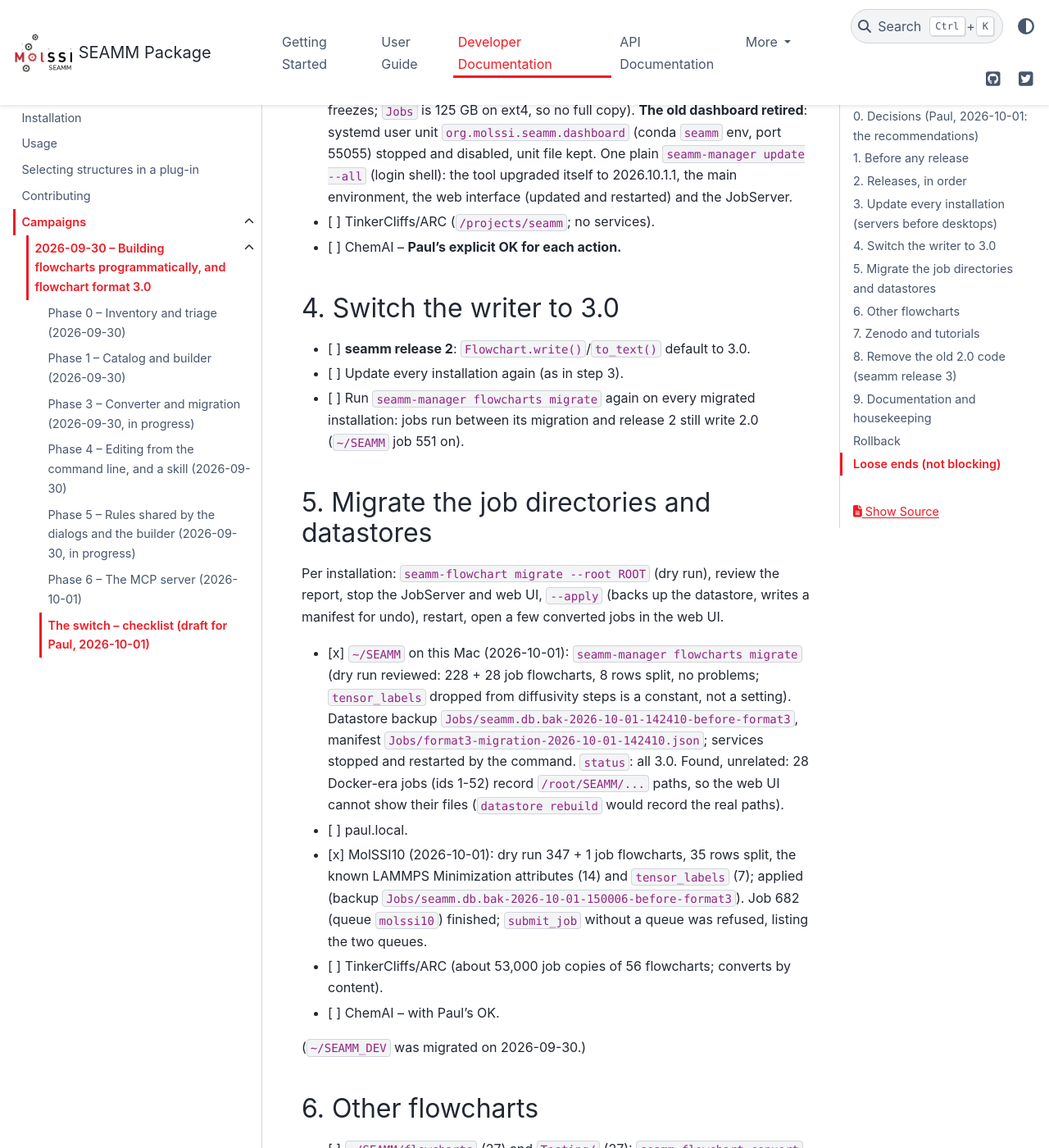
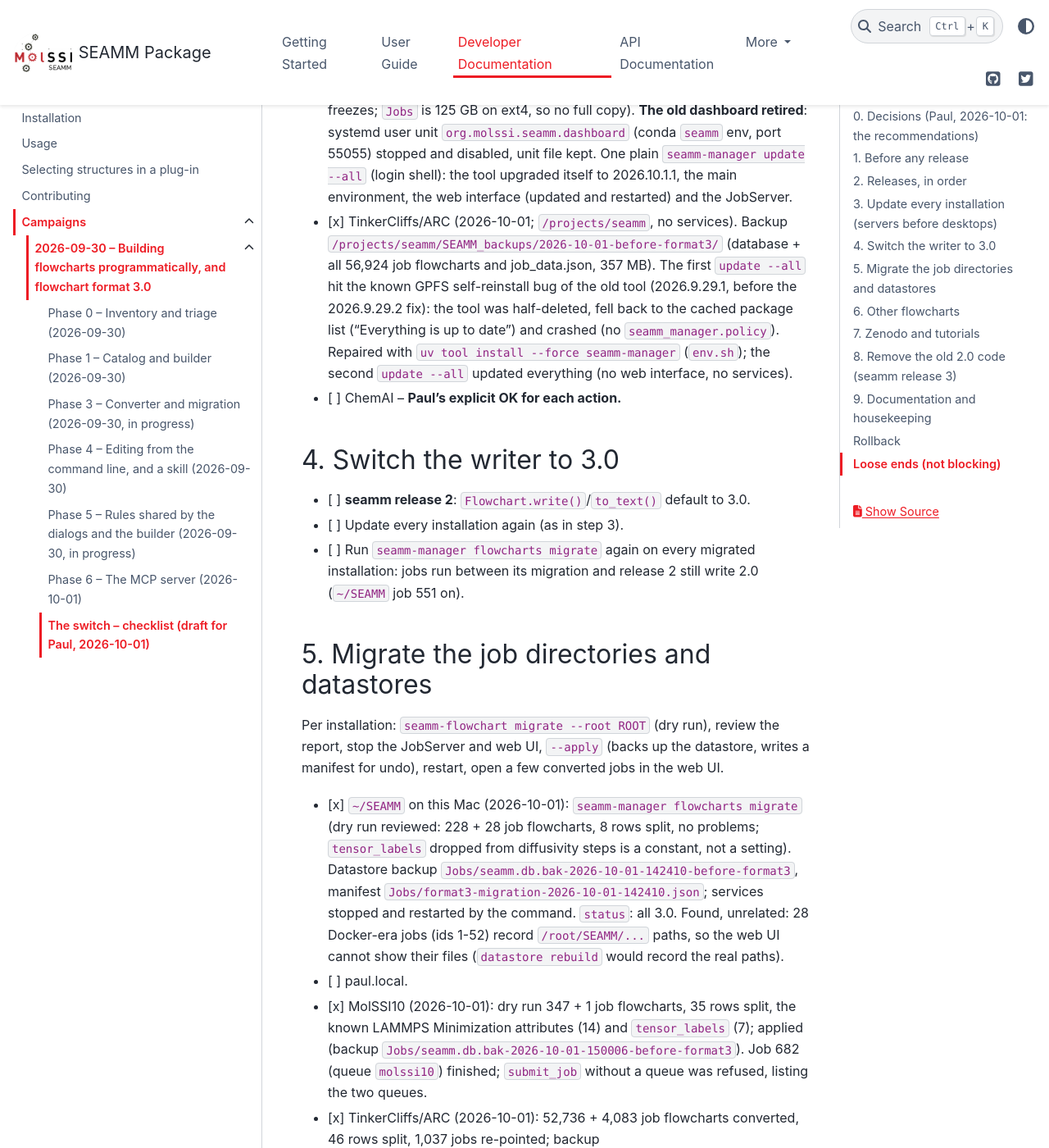
Before and after one commit to molssi-seamm/seamm, a Sphinx documentation site: the page built from docs/developer_guide/campaigns/2026-09-30/NOTES_switch.rst, in a window 1280 px wide and 1400 px high, scrolled down 4169 px. Shown: the whole window at 82% size. Built offline with Sphinx 7.4.7 and the PyData theme 0.15.4, drawn with Linux system fonts in a browser that asks for light colours; pages that are not in the unit, such as notebooks, are missing from menus; some of the changed text lies outside the part shown.

Commit message:
Switch checklist: TinkerCliffs/ARC updated and migrated
Co-Authored-By: Claude Opus 5.5 <noreply@anthropic.com>

```diff
--- a/docs/developer_guide/campaigns/2026-09-30/NOTES_switch.rst
+++ b/docs/developer_guide/campaigns/2026-09-30/NOTES_switch.rst
@@ -142,7 +142,14 @@ small test job and check it runs and its flowchart is recorded.
   env, port 55055) stopped and disabled, unit file kept. One plain
   ``seamm-manager update --all`` (login shell): the tool upgraded itself to 2026.10.1.1,
   the main environment, the web interface (updated and restarted) and the JobServer.
-- [ ] TinkerCliffs/ARC (``/projects/seamm``; no services).
+- [x] TinkerCliffs/ARC (2026-10-01; ``/projects/seamm``, no services). Backup
+  ``/projects/seamm/SEAMM_backups/2026-10-01-before-format3/`` (database + all 56,924 job
+  flowcharts and job_data.json, 357 MB). The first ``update --all`` hit the known GPFS
+  self-reinstall bug of the old tool (2026.9.29.1, before the 2026.9.29.2 fix): the tool
+  was half-deleted, fell back to the cached package list ("Everything is up to date") and
+  crashed (no ``seamm_manager.policy``). Repaired with ``uv tool install --force
+  seamm-manager`` (``env.sh``); the second ``update --all`` updated everything (no web
+  interface, no services).
 - [ ] ChemAI -- **Paul's explicit OK for each action.**
 
 4. Switch the writer to 3.0
@@ -173,7 +180,11 @@ for undo), restart, open a few converted jobs in the web UI.
   LAMMPS Minimization attributes (14) and ``tensor_labels`` (7); applied (backup
   ``Jobs/seamm.db.bak-2026-10-01-150006-before-format3``). Job 682 (queue ``molssi10``)
   finished; ``submit_job`` without a queue was refused, listing the two queues.
-- [ ] TinkerCliffs/ARC (about 53,000 job copies of 56 flowcharts; converts by content).
+- [x] TinkerCliffs/ARC (2026-10-01): 52,736 + 4,083 job flowcharts converted, 46 rows
+  split, 1,037 jobs re-pointed; backup ``Jobs/seamm.db.bak-2026-10-01-153534-before-format3``.
+  The 105 "problems" are empty ``flowchart.flow`` files in GM jobs from 2025-12 that never
+  ran (no ``job_data.json``); migrate skips them, unchanged. A converted job validates and
+  shows with ARC's plug-ins. Moving ARC's jobs to ChemAI is a separate, later task (Paul).
 - [ ] ChemAI -- with Paul's OK.
 
 (``~/SEAMM_DEV`` was migrated on 2026-09-30.)
```
